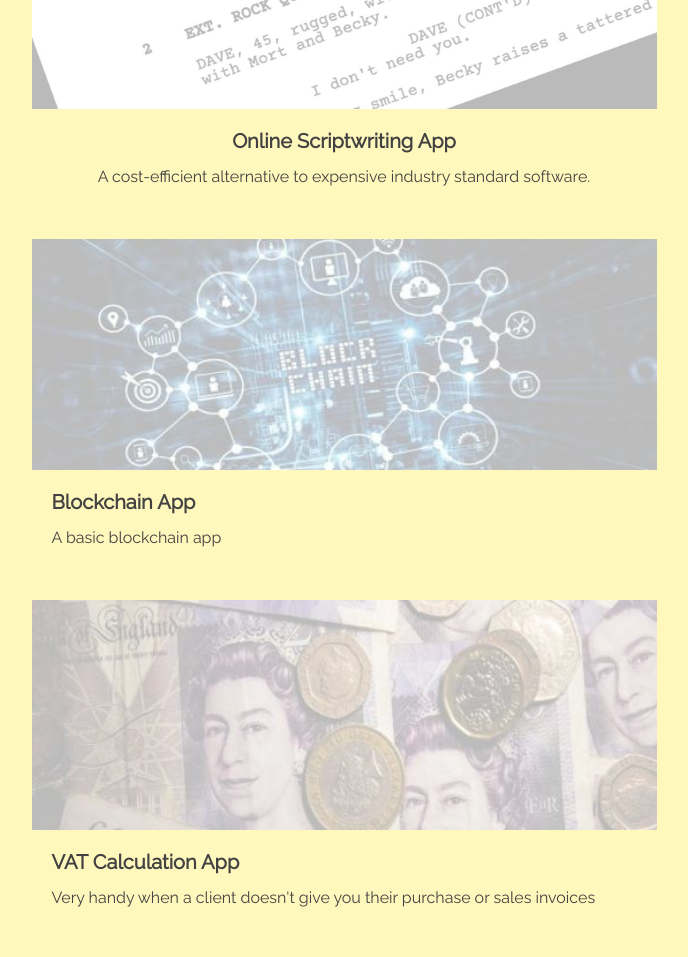
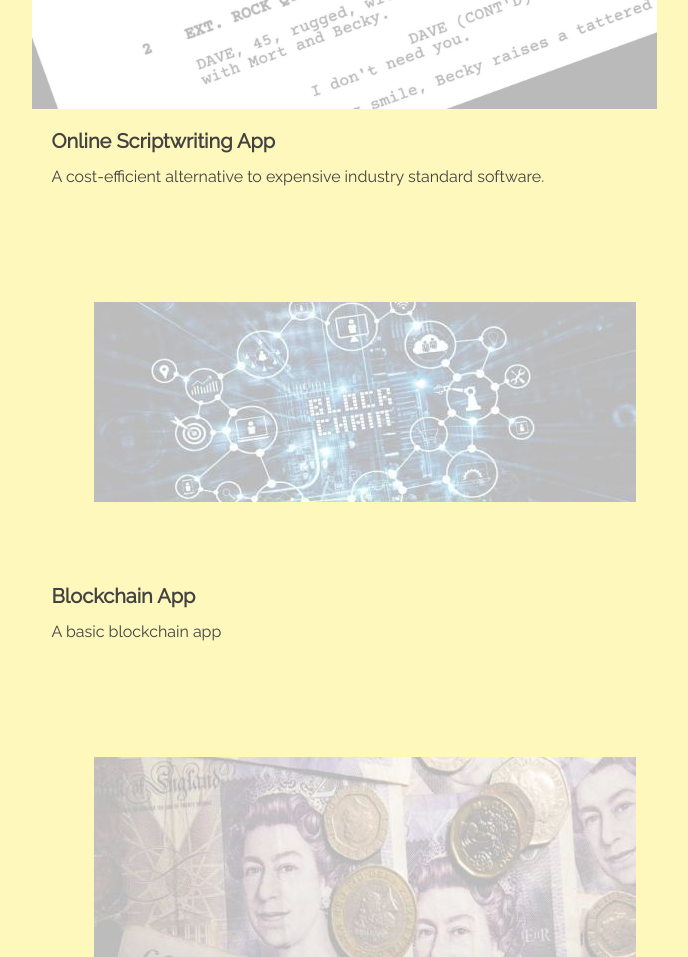
Before and after one commit to bertiemoogle/Bootstrap-Portfolio, a plain HTML site: page index.html in a window 1280 px wide. Shown: the part 820-1777 px from the top of the page, without its empty margins (296-984 px from the left). Drawn offline with nearby package versions, Linux system fonts and the light colour scheme.

Commit message:
Minor changes to layout.

```diff
--- a/css/style.css
+++ b/css/style.css
@@ -121,12 +121,13 @@ p {
 }
 
 .sm-img {
-    width: 100%;
+    padding: 10%;
 }
 
 .card-title {
     font-weight: 600;
     color: #434242;
+    text-align: left;
 }
 
 .card-title:hover {
@@ -135,6 +136,7 @@ p {
 }
 
 .card-text {
+    text-align: left;
     color: #434242;
 }
 
```
Also changed, not shown: images/screenshot.jpg.
